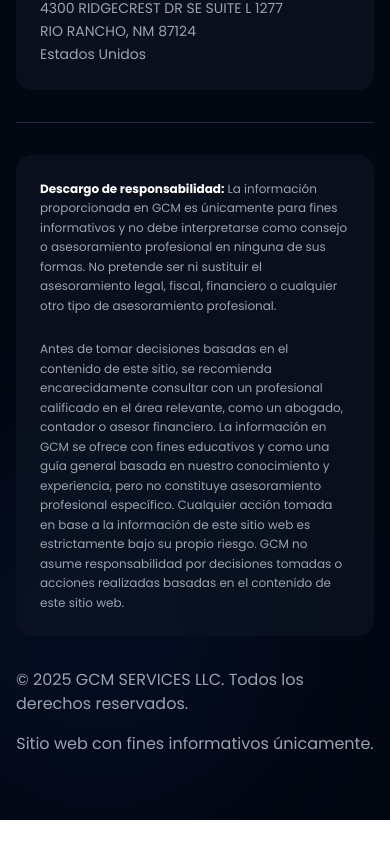
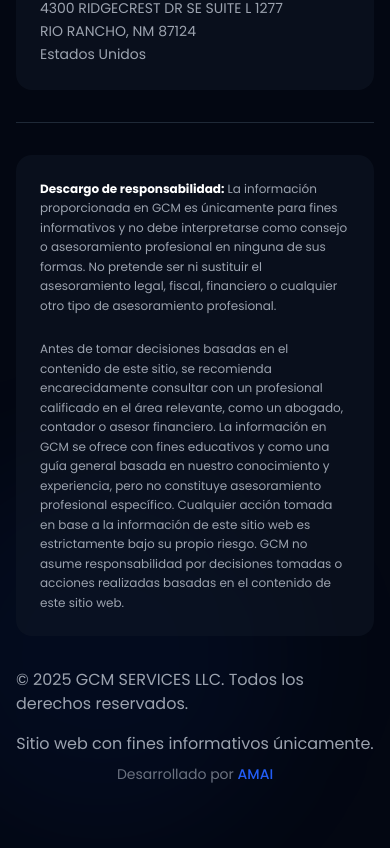
Before and after one commit to lualfer99/Inicio-Landing-GCM---Main, a Next.js app: page /aviso-legal in a window 390 px wide. Shown: the part 3399-4247 px from the top of the page. Before the commit the page ends 4219 px from the top, so only its background shows below. Built offline with nearby package versions, Linux system fonts and the light colour scheme.

Commit message:
feat: add AMAI agency credits to footer
Include credits in footer with link, responsive design, and accessibility features.

#VERCEL_SKIP

Co-authored-by: Luis Fernandez <18145323+lualfer99@users.noreply.github.com>

```diff
--- a/components/optimized-footer.tsx
+++ b/components/optimized-footer.tsx
@@ -193,7 +193,21 @@ export default function OptimizedFooter() {
             <p className="text-base md:text-lg">
               © {new Date().getFullYear()} GCM SERVICES LLC. Todos los derechos reservados.
             </p>
-            <p className="mt-4 md:mt-0 text-base md:text-lg">Sitio web con fines informativos únicamente.</p>
+            <div className="flex flex-col md:flex-row items-center gap-2 md:gap-4 mt-4 md:mt-0">
+              <p className="text-base md:text-lg">Sitio web con fines informativos únicamente.</p>
+              <span className="hidden md:block text-gray-600">|</span>
+              <p className="text-sm text-gray-500">
+                Desarrollado por{" "}
+                <Link
+                  href="https://amai.solutions/"
+                  target="_blank"
+                  rel="noopener noreferrer"
+                  className="text-[#225DF6] hover:text-[#1e52d9] transition-colors font-medium"
+                >
+                  AMAI
+                </Link>
+              </p>
+            </div>
           </div>
         </div>
       </div>
```
